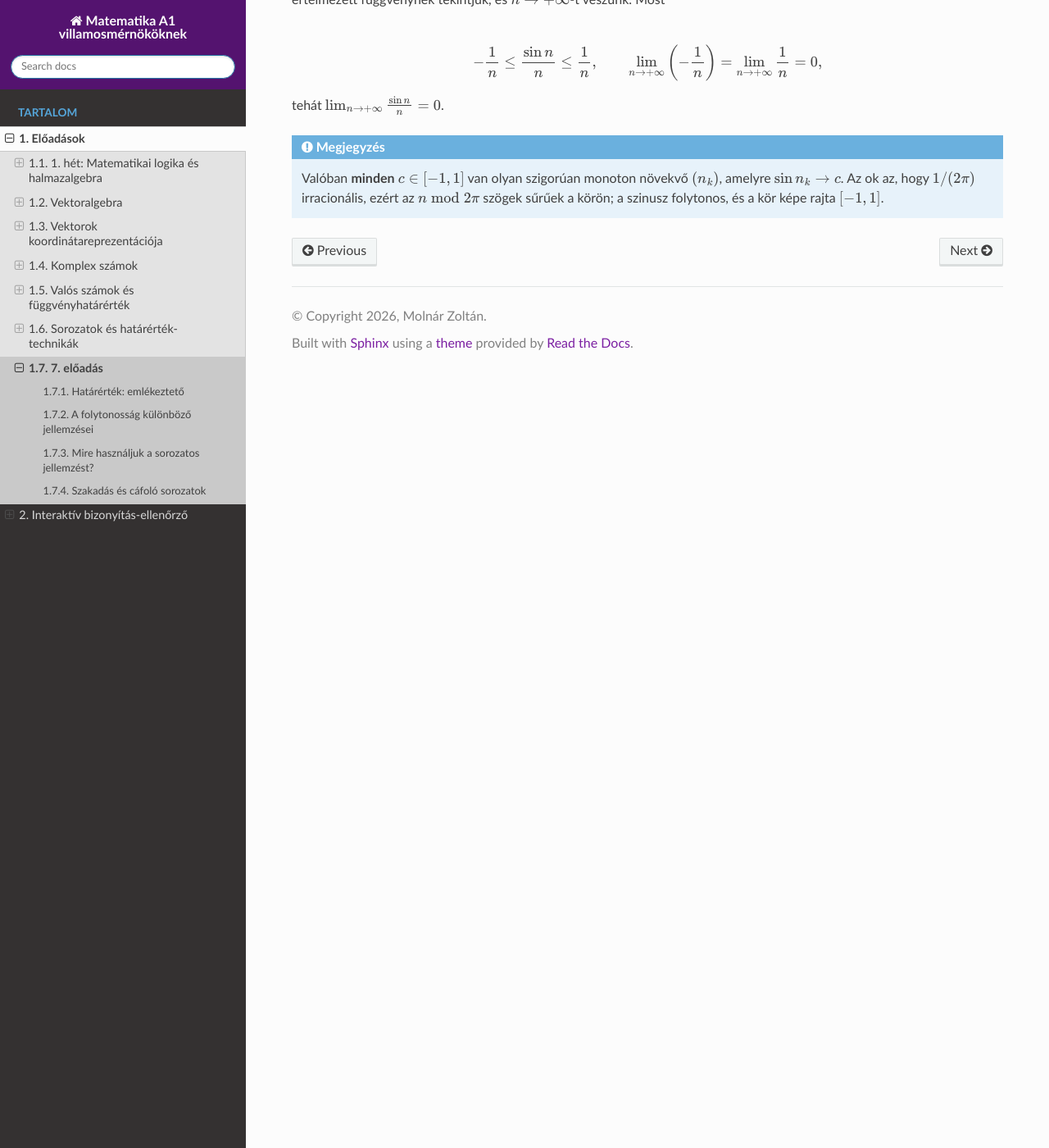
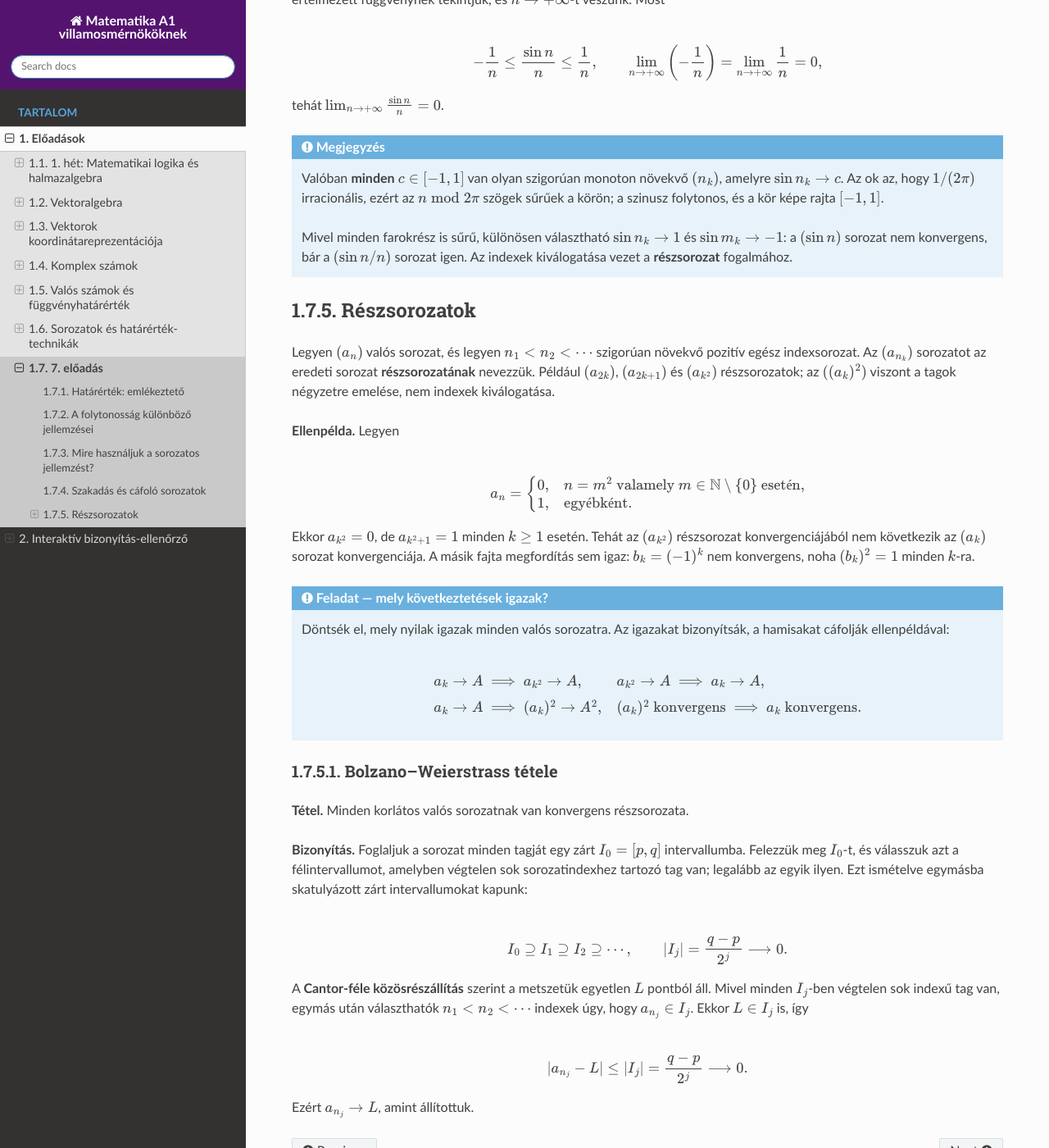
Before and after one commit to mozow01/Matematika-A1, a Sphinx documentation site: the page built from docs/eloadasok/07_eloadas.rst, in a window 1280 px wide and 1400 px high, scrolled down 3069 px. Shown: the whole window at 82% size. Built offline with Sphinx 7.4.7 and the Read the Docs theme 3.1.0, drawn with Linux system fonts in a browser that asks for light colours; some of the changed text lies outside the part shown.

Commit message:
Add subsequences and Bolzano-Weierstrass proof

```diff
--- a/docs/eloadasok/07_eloadas.rst
+++ b/docs/eloadasok/07_eloadas.rst
@@ -208,3 +208,79 @@ tehát :math:`\lim_{n\to+\infty}\frac{\sin n}{n}=0`.
    Az ok az, hogy :math:`1/(2\pi)` irracionális,
    ezért az :math:`n\bmod 2\pi` szögek sűrűek a körön;
    a szinusz folytonos, és a kör képe rajta :math:`[-1,1]`.
+
+   Mivel minden farokrész is sűrű, különösen választható
+   :math:`\sin n_k\to1` és :math:`\sin m_k\to-1`: a
+   :math:`(\sin n)` sorozat nem konvergens, bár a
+   :math:`(\sin n/n)` sorozat igen. Az indexek kiválogatása
+   vezet a **részsorozat** fogalmához.
+
+Részsorozatok
+-------------
+
+Legyen :math:`(a_n)` valós sorozat, és legyen
+:math:`n_1<n_2<\cdots` szigorúan növekvő pozitív egész
+indexsorozat. Az :math:`(a_{n_k})` sorozatot az eredeti sorozat
+**részsorozatának** nevezzük. Például :math:`(a_{2k})`,
+:math:`(a_{2k+1})` és :math:`(a_{k^2})` részsorozatok;
+az :math:`((a_k)^2)` viszont a tagok négyzetre emelése, nem
+indexek kiválogatása.
+
+**Ellenpélda.** Legyen
+
+.. math::
+
+   a_n=\begin{cases}
+   0, & n=m^2\text{ valamely }m\in\mathbb N\setminus\{0\}\text{ esetén},\\
+   1, & \text{egyébként}.
+   \end{cases}
+
+Ekkor :math:`a_{k^2}=0`, de :math:`a_{k^2+1}=1` minden
+:math:`k\geq1` esetén. Tehát az :math:`(a_{k^2})` részsorozat
+konvergenciájából nem következik az :math:`(a_k)` sorozat
+konvergenciája. A másik fajta megfordítás sem igaz:
+:math:`b_k=(-1)^k` nem konvergens, noha :math:`(b_k)^2=1`
+minden :math:`k`-ra.
+
+.. admonition:: Feladat — mely következtetések igazak?
+
+   Döntsék el, mely nyilak igazak minden valós sorozatra.
+   Az igazakat bizonyítsák, a hamisakat cáfolják ellenpéldával:
+
+   .. math::
+
+      \begin{array}{ll}
+      a_k\to A\ \Longrightarrow\ a_{k^2}\to A,
+      & a_{k^2}\to A\ \Longrightarrow\ a_k\to A,\\[3pt]
+      a_k\to A\ \Longrightarrow\ (a_k)^2\to A^2,
+      & (a_k)^2\text{ konvergens}\ \Longrightarrow\ a_k\text{ konvergens}.
+      \end{array}
+
+Bolzano–Weierstrass tétele
+~~~~~~~~~~~~~~~~~~~~~~~~~~
+
+**Tétel.** Minden korlátos valós sorozatnak van konvergens
+részsorozata.
+
+**Bizonyítás.** Foglaljuk a sorozat minden tagját egy zárt
+:math:`I_0=[p,q]` intervallumba. Felezzük meg :math:`I_0`-t,
+és válasszuk azt a félintervallumot, amelyben végtelen sok
+sorozatindexhez tartozó tag van; legalább az egyik ilyen.
+Ezt ismételve egymásba skatulyázott zárt intervallumokat kapunk:
+
+.. math::
+
+   I_0\supseteq I_1\supseteq I_2\supseteq\cdots,
+   \qquad |I_j|=\frac{q-p}{2^j}\longrightarrow0.
+
+A **Cantor-féle közösrészállítás** szerint a metszetük egyetlen
+:math:`L` pontból áll. Mivel minden :math:`I_j`-ben végtelen sok
+indexű tag van, egymás után választhatók
+:math:`n_1<n_2<\cdots` indexek úgy, hogy
+:math:`a_{n_j}\in I_j`. Ekkor :math:`L\in I_j` is, így
+
+.. math::
+
+   |a_{n_j}-L|\leq |I_j|=\frac{q-p}{2^j}\longrightarrow0.
+
+Ezért :math:`a_{n_j}\to L`, amint állítottuk.
```
Also changed, not shown: other parts of docs/eloadasok/07_eloadas.rst (+1 -1 lines).
